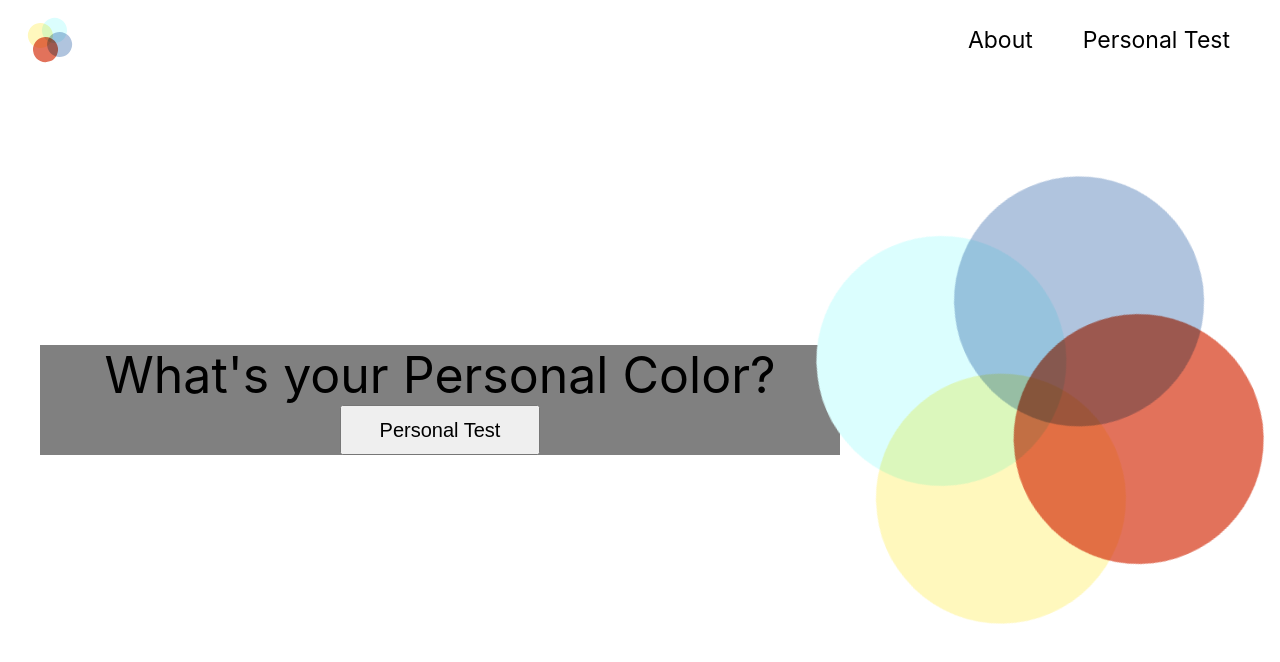
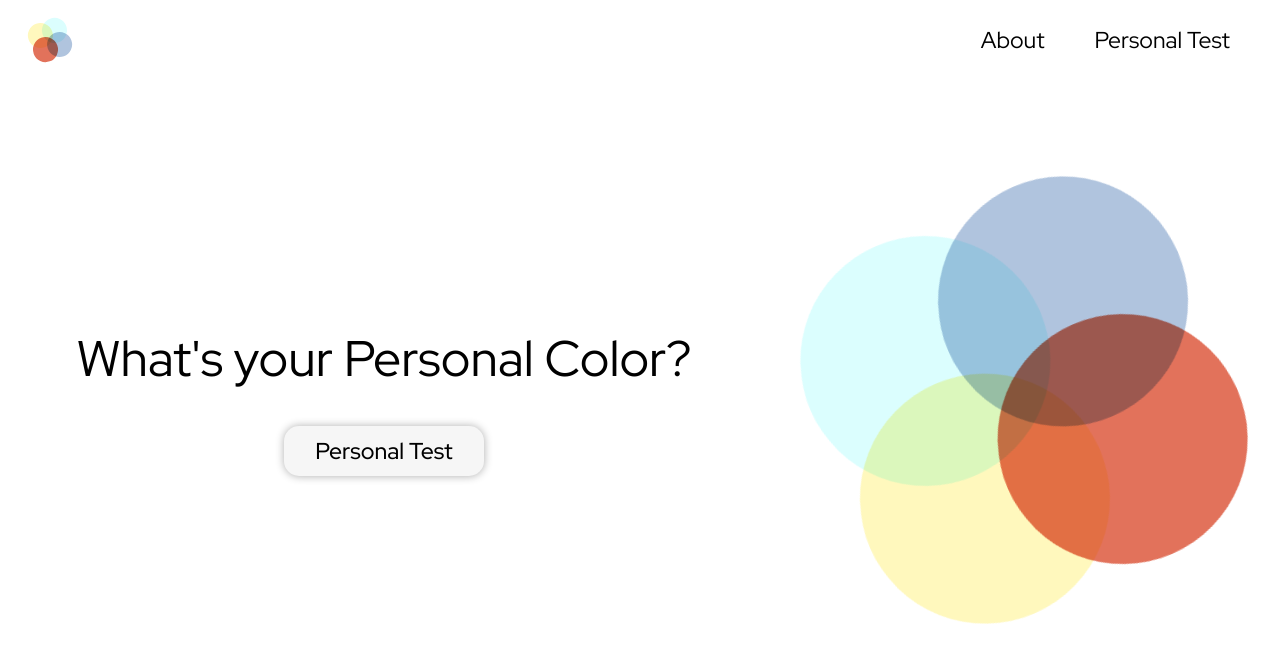
Before and after one commit to jizero1/project-personal, a React (Create React App) app: page / in a window 1280 px wide. Shown: the top 662 px of the page. Built offline with nearby package versions, Linux system fonts and the light colour scheme.

Commit message:
main css 2차 수정 완료

```diff
--- a/src/App.css
+++ b/src/App.css
@@ -1,8 +1,9 @@
+@import url('https://fonts.googleapis.com/css2?family=Nanum+Gothic:wght@400;700&family=Noto+Sans+KR:wght@100..900&family=Red+Hat+Display:ital,wght@0,300..900;1,300..900&display=swap');
 * {
     margin: 0;
     padding: 0;
     box-sizing: border-box;
-
+    font-family: "Red Hat Display", serif;
 }
 .app {
     width: 100vw;
--- a/src/pages/Main/Main.css
+++ b/src/pages/Main/Main.css
@@ -13,75 +13,46 @@
     /* common-flex속성 적용 */
 }
 .main-test-container {
-    width: 800px;
+    width: 60%;
     flex-direction: column;
-    background-color: grey;
     /* common-flex속성 적용 */
 }
 .main-test-text{
     font-size: 50px;
+    margin-bottom: 35px;
 }
 .main-test-Btn {
     width: 200px;
     height: 50px;
-    font-size: 20px;
+    font-size: 23px;
+    font-weight: 500;
+    background-color: rgb(246, 246, 246);
+    border-radius: 15px;
+    border-style: none;
+    box-shadow: 0.1px 0.1px 8px 0.1px rgb(176, 176, 176);
 }
-.main-circle-container {
+.main-circle-outContainer {
+    width: 40%;
+}
+.main-circle-innerContainer {
     width: 400px;
     height: 400px;
-    /* background-color: gold; */
     position: relative;
     animation: circleRotateAni 8s linear infinite;
 }
-@keyframes circleRotateAni {
-    0% {
-        transform: rotate(0deg);
-    }
-    100% {
-        transform: rotate(360deg);
-    }
-}
-.main-circle-container:hover {
+.main-circle-innerContainer:hover {
     animation-play-state: paused;
     animation: none;
-    /* animation: circleRotateStopAni2 5s; */
 }
-.main-circle-container:hover .main-circle{
+.main-circle-innerContainer:hover .main-circle{
     animation: circleRotateStopAni 2s forwards;
     opacity: 1;
     visibility: visible;
 }
-.main-circle-container:hover .main-circle-text {
+.main-circle-innerContainer:hover .main-circle-text {
     animation: circleRotateTextAni 2s forwards;
     animation-delay: 1.5s;
 }
-@keyframes circleRotateTextAni {
-    0% {
-        opacity: 0;
-    }
-    100% {
-        opacity: 1;
-    }
-}
- @keyframes circleRotateStopAni {
-    0% {
-        width: 250px;
-        height: 250px;
-        animation-timing-function:ease-in;
-    }
-    50% {
-        width: 400px;
-        height: 400px;
-        animation-timing-function:linear;
-    }
-    100% {
-        width: 200px;
-        height: 200px;
-        animation-timing-function:ease-out;
-        cursor: pointer;
-    }
-}
-
 .main-circle-text {
     opacity: 0;
 }
@@ -120,3 +91,38 @@
     background-color: #B0C4DE;
     /* common-flex속성 적용 */
 }
+
+@keyframes circleRotateAni {
+    0% {
+        transform: rotate(0deg);
+    }
+    100% {
+        transform: rotate(360deg);
+    }
+}
+@keyframes circleRotateTextAni {
+    0% {
+        opacity: 0;
+    }
+    100% {
+        opacity: 1;
+    }
+}
+ @keyframes circleRotateStopAni {
+    0% {
+        width: 250px;
+        height: 250px;
+        animation-timing-function:ease-in;
+    }
+    50% {
+        width: 400px;
+        height: 400px;
+        animation-timing-function:linear;
+    }
+    100% {
+        width: 200px;
+        height: 200px;
+        animation-timing-function:ease-out;
+        cursor: pointer;
+    }
+}
--- a/src/pages/Main/Main.js
+++ b/src/pages/Main/Main.js
@@ -9,25 +9,30 @@ const Main = () => {
     const mainTestBtnClick = () => {
         navigate('/Personal');
     }
+    const mainCircleClick = () => {
+        navigate('/About');
+    }
     return (
         <div className="main common-flex">
             <div className="main-test-container common-flex">
                 <p className="main-test-text">What's your Personal Color?</p>
                 <button className="main-test-Btn" onClick={mainTestBtnClick}>Personal Test</button>
             </div>
-            <div className="main-circle-container">
-                <div className="main-circle main-circle-leftup common-flex">
+            <div className="main-circle-outContainer common-flex">
+            <div className="main-circle-innerContainer">
+                <div className="main-circle main-circle-leftup common-flex" onClick={mainCircleClick}>
                     <p className="main-circle-text">봄</p>
                 </div>
-                <div className="main-circle main-circle-leftdown common-flex">
+                <div className="main-circle main-circle-leftdown common-flex" onClick={mainCircleClick}>
                     <p className="main-circle-text">가을</p>
                 </div>
-                <div className="main-circle main-circle-rightup common-flex">
+                <div className="main-circle main-circle-rightup common-flex" onClick={mainCircleClick}>
                     <p className="main-circle-text">여름</p>
                 </div>
-                <div className="main-circle main-circle-rightdown common-flex">
+                <div className="main-circle main-circle-rightdown common-flex" onClick={mainCircleClick}>
                     <p className="main-circle-text">겨울</p>
                 </div>
+            </div>
             </div>
         </div>
     )
```
